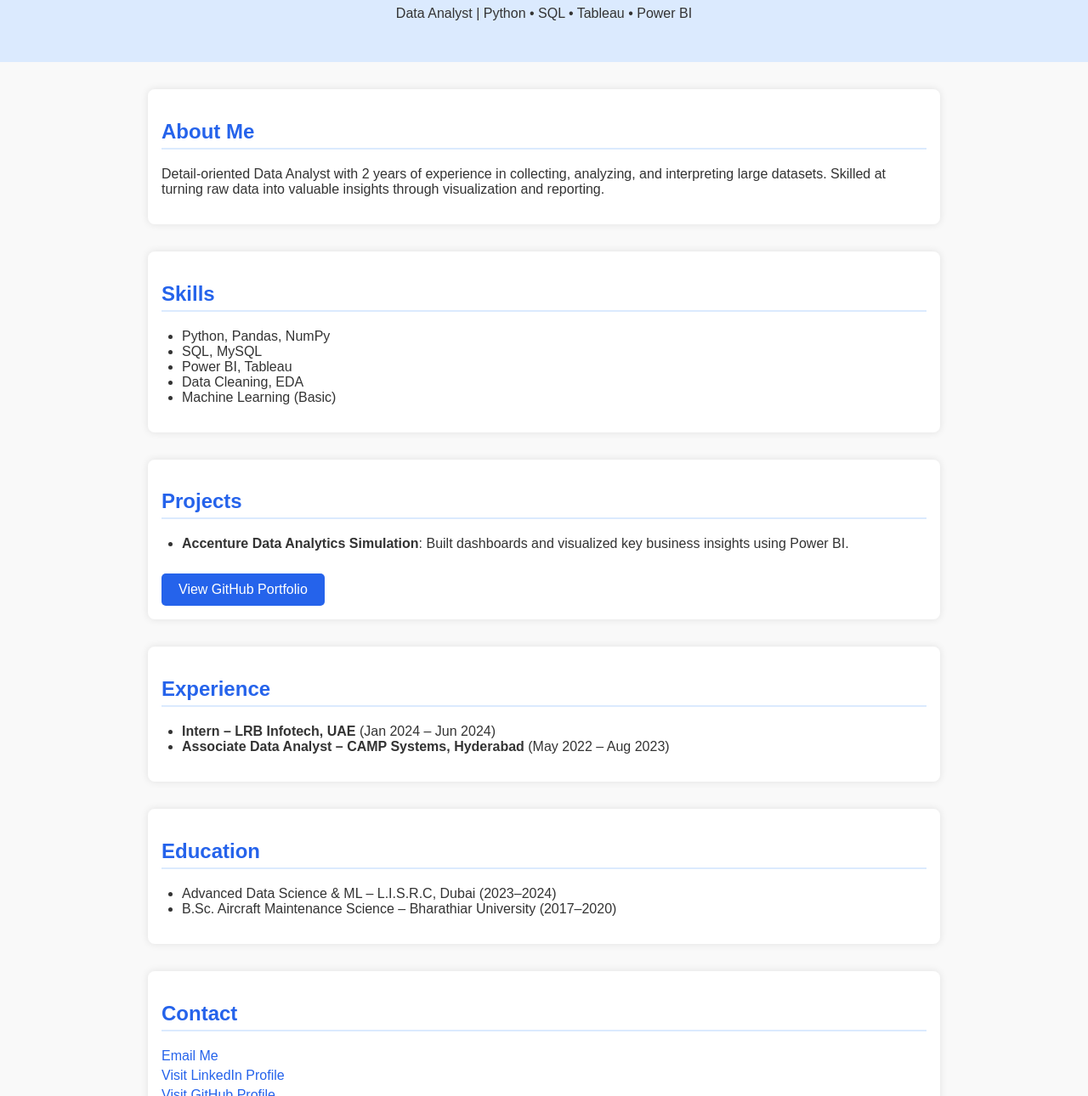
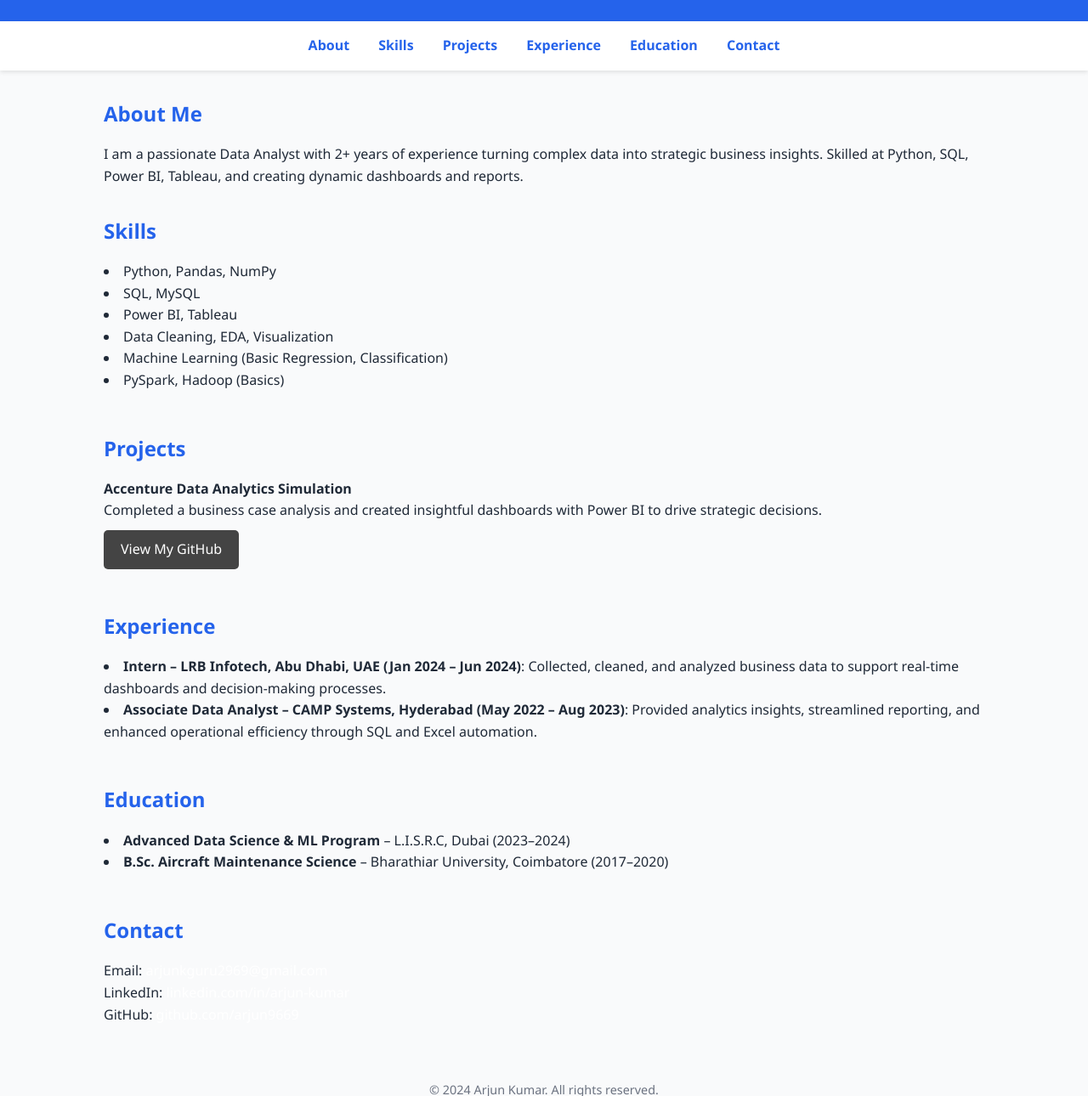
Before and after one commit to arjun9669/arjun9669.github.io, a plain HTML site: page index.html in a window 1280 px wide. Shown: the part 259-1549 px from the top of the page at 85% size. Drawn offline with Linux system fonts and the light colour scheme.

Commit message:
Add files via upload

```diff
--- a/index.html
+++ b/index.html
@@ -1,115 +1,91 @@
+
 <!DOCTYPE html>
 <html lang="en">
 <head>
   <meta charset="UTF-8">
   <meta name="viewport" content="width=device-width, initial-scale=1.0">
-  <link rel="icon" href="IMG_4476.jpeg"/>
-  <title>Arjun Kumar | Resume Website</title>
+  <title>Arjun Kumar | Data Analyst Portfolio</title>
   <style>
-    body {
-      font-family: Arial, sans-serif;
-      margin: 0;
-      background-color: #f9f9f9;
-      color: #333;
-    }
-    .header {
-      text-align: center;
-      padding: 2rem;
-      background-color: #dbeafe;
-    }
-    .photo {
-      border-radius: 50%;
-      width: 150px;
-      height: 150px;
-    }
-    .section {
-      max-width: 900px;
-      margin: 2rem auto;
-      padding: 1rem;
-      background: #fff;
-      border-radius: 8px;
-      box-shadow: 0 0 10px rgba(0, 0, 0, 0.1);
-    }
-    h2 {
-      color: #2563eb;
-      border-bottom: 2px solid #dbeafe;
-      padding-bottom: 5px;
-    }
-    ul {
-      list-style: disc;
-      padding-left: 1.5rem;
-    }
-    a {
-      color: #2563eb;
-      text-decoration: none;
-    }
-    .contact a {
-      display: block;
-      margin: 5px 0;
-    }
-    .button {
-      background-color: #2563eb;
-      color: white;
-      padding: 10px 20px;
-      text-decoration: none;
-      border-radius: 5px;
-      display: inline-block;
-      margin-top: 10px;
-    }
+    * { margin: 0; padding: 0; box-sizing: border-box; }
+    body { font-family: 'Segoe UI', Tahoma, Geneva, Verdana, sans-serif; line-height: 1.6; background-color: #f9fafb; color: #1f2937; }
+    header { background: #2563eb; color: white; padding: 2rem 0; text-align: center; }
+    header img { width: 120px; height: 120px; border-radius: 50%; margin-bottom: 1rem; }
+    nav { background: white; padding: 1rem; text-align: center; box-shadow: 0px 2px 5px rgba(0, 0, 0, 0.1); }
+    nav a { margin: 0 15px; text-decoration: none; color: #2563eb; font-weight: bold; }
+    section { max-width: 1100px; margin: 2rem auto; padding: 0 2rem; }
+    h2 { margin-bottom: 1rem; color: #2563eb; }
+    .skills, .projects, .experience, .education, .contact { margin-bottom: 3rem; }
+    ul { list-style: disc inside; margin-top: 1rem; }
+    .projects a, .contact a { color: #ffffff; text-decoration: none; }
+    .button { display: inline-block; background: #444444; color: #777777; padding: 10px 20px; margin-top: 10px; border-radius: 5px; text-decoration: none; }
+    footer { text-align: center; padding: 1rem 0; font-size: 0.9rem; color: #6b7280; }
   </style>
 </head>
 <body>
-  <div class="header">
-    <img src="IMG_4476.jpeg" alt="Arjun Kumar" class="photo">
-    <h1>Arjun Kumar</h1>
+  <header>
+    <img src="IMG_4476.jpeg" alt="Arjun Kumar">
+    <h1>Hi, I'm Arjun Kumar</h1>
     <p>Data Analyst | Python • SQL • Tableau • Power BI</p>
-  </div>
+  </header>
 
-  <div class="section">
+  <nav>
+    <a href="#about">About</a>
+    <a href="#skills">Skills</a>
+    <a href="#projects">Projects</a>
+    <a href="#experience">Experience</a>
+    <a href="#education">Education</a>
+    <a href="#contact">Contact</a>
+  </nav>
+
+  <section id="about">
     <h2>About Me</h2>
-    <p>Detail-oriented Data Analyst with 2 years of experience in collecting, analyzing, and interpreting large datasets. Skilled at turning raw data into valuable insights through visualization and reporting.</p>
-  </div>
+    <p>I am a passionate Data Analyst with 2+ years of experience turning complex data into strategic business insights. Skilled at Python, SQL, Power BI, Tableau, and creating dynamic dashboards and reports.</p>
+  </section>
 
-  <div class="section">
+  <section id="skills" class="skills">
     <h2>Skills</h2>
     <ul>
       <li>Python, Pandas, NumPy</li>
       <li>SQL, MySQL</li>
       <li>Power BI, Tableau</li>
-      <li>Data Cleaning, EDA</li>
-      <li>Machine Learning (Basic)</li>
+      <li>Data Cleaning, EDA, Visualization</li>
+      <li>Machine Learning (Basic Regression, Classification)</li>
+      <li>PySpark, Hadoop (Basics)</li>
     </ul>
-  </div>
+  </section>
 
-  <div class="section">
+  <section id="projects" class="projects">
     <h2>Projects</h2>
-    <ul>
-      <li><strong>Accenture Data Analytics Simulation</strong>: Built dashboards and visualized key business insights using Power BI.</li>
-    </ul>
-    <a href="https://github.com/arjun9669" class="button" target="_blank">View GitHub Portfolio</a>
-  </div>
+    <p><strong>Accenture Data Analytics Simulation</strong></p>
+    <p>Completed a business case analysis and created insightful dashboards with Power BI to drive strategic decisions.</p>
+    <a href="https://github.com/arjun9669" target="_blank" class="button">View My GitHub</a>
+  </section>
 
-  <div class="section">
+  <section id="experience" class="experience">
     <h2>Experience</h2>
     <ul>
-      <li><strong>Intern – LRB Infotech, UAE</strong> (Jan 2024 – Jun 2024)</li>
-      <li><strong>Associate Data Analyst – CAMP Systems, Hyderabad</strong> (May 2022 – Aug 2023)</li>
+      <li><strong>Intern – LRB Infotech, Abu Dhabi, UAE (Jan 2024 – Jun 2024)</strong>: Collected, cleaned, and analyzed business data to support real-time dashboards and decision-making processes.</li>
+      <li><strong>Associate Data Analyst – CAMP Systems, Hyderabad (May 2022 – Aug 2023)</strong>: Provided analytics insights, streamlined reporting, and enhanced operational efficiency through SQL and Excel automation.</li>
     </ul>
-  </div>
+  </section>
 
-  <div class="section">
+  <section id="education" class="education">
     <h2>Education</h2>
     <ul>
-      <li>Advanced Data Science & ML – L.I.S.R.C, Dubai (2023–2024)</li>
-      <li>B.Sc. Aircraft Maintenance Science – Bharathiar University (2017–2020)</li>
+      <li><strong>Advanced Data Science & ML Program</strong> – L.I.S.R.C, Dubai (2023–2024)</li>
+      <li><strong>B.Sc. Aircraft Maintenance Science</strong> – Bharathiar University, Coimbatore (2017–2020)</li>
     </ul>
-  </div>
+  </section>
 
-  <div class="section contact">
+  <section id="contact" class="contact">
     <h2>Contact</h2>
-    <a href="mailto:arjunkguru2969@gmail.com">Email Me</a>
-    <a href="https://linkedin.com/in/arjun-kumar-3a997b1ba" target="_blank">Visit LinkedIn Profile</a>
-    <a href="https://github.com/arjun9669" target="_blank">Visit GitHub Profile</a>
-  </div>
+    <p>Email: <a href="mailto:arjunkguru2969@gmail.com">arjunkguru2969@gmail.com</a></p>
+    <p>LinkedIn: <a href="https://linkedin.com/in/arjun-kumar-3a997b1ba" target="_blank">linkedin.com/in/arjun-kumar</a></p>
+    <p>GitHub: <a href="https://github.com/arjun9669" target="_blank">github.com/arjun9669</a></p>
+  </section>
+
+  <footer>
+    <p>&copy; 2024 Arjun Kumar. All rights reserved.</p>
+  </footer>
 </body>
 </html>
```
